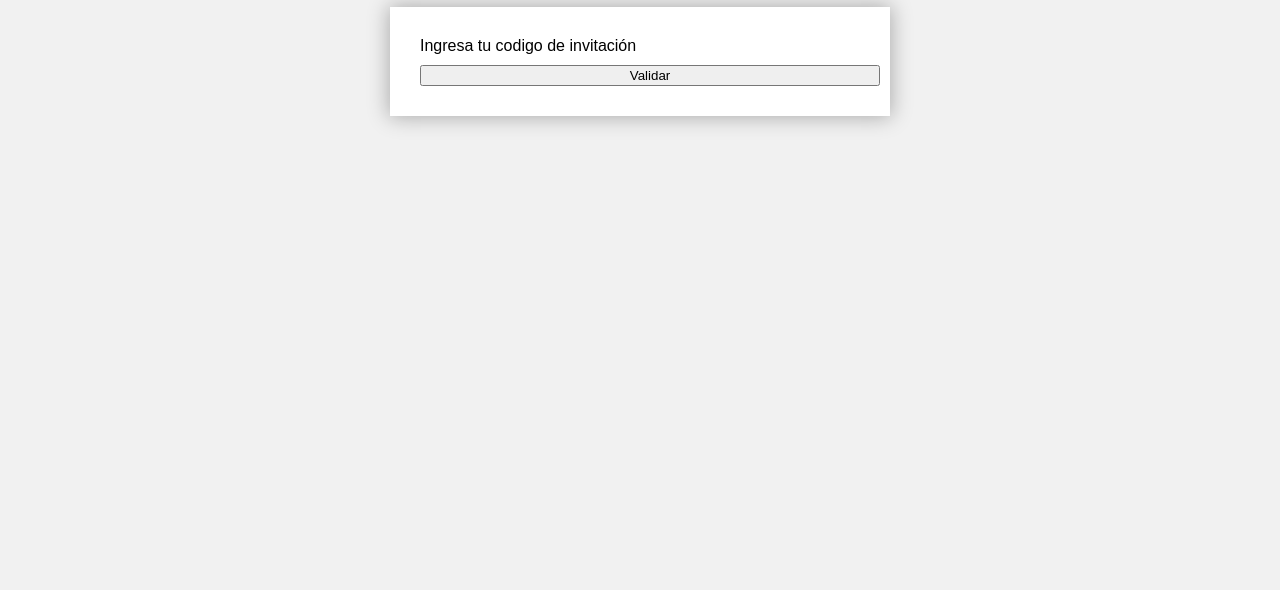
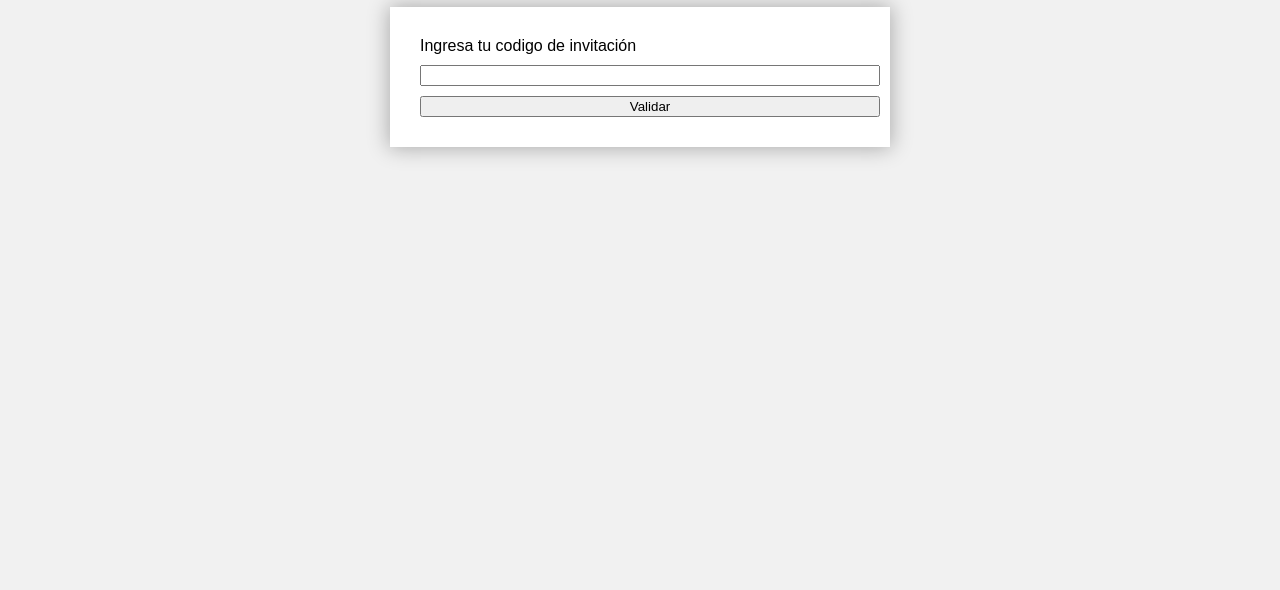
Before and after one commit to EmilioEstefan/RegistrosOnlineAI, a plain HTML site: page index.html in a window 1280 px wide. Shown: the part 210-800 px from the top of the page. Drawn offline with Linux system fonts and the light colour scheme.

Commit message:
Agregando el input a gh

```diff
--- a/index.html
+++ b/index.html
@@ -21,6 +21,7 @@
         <h1 class="app-tagline">Centraliza tus datos <br> y hazlos mas rapidos</h1>
         <form action="" class="app-form">
             <label for="" class="app-form-label">Ingresa tu codigo de invitación</label>
+            <input type="text" class="app-form-input">
             <input type="button" value="Validar" class="app-form-input" onclick="location.href='./index/registro.html'">
         </form>
     </div>
```
